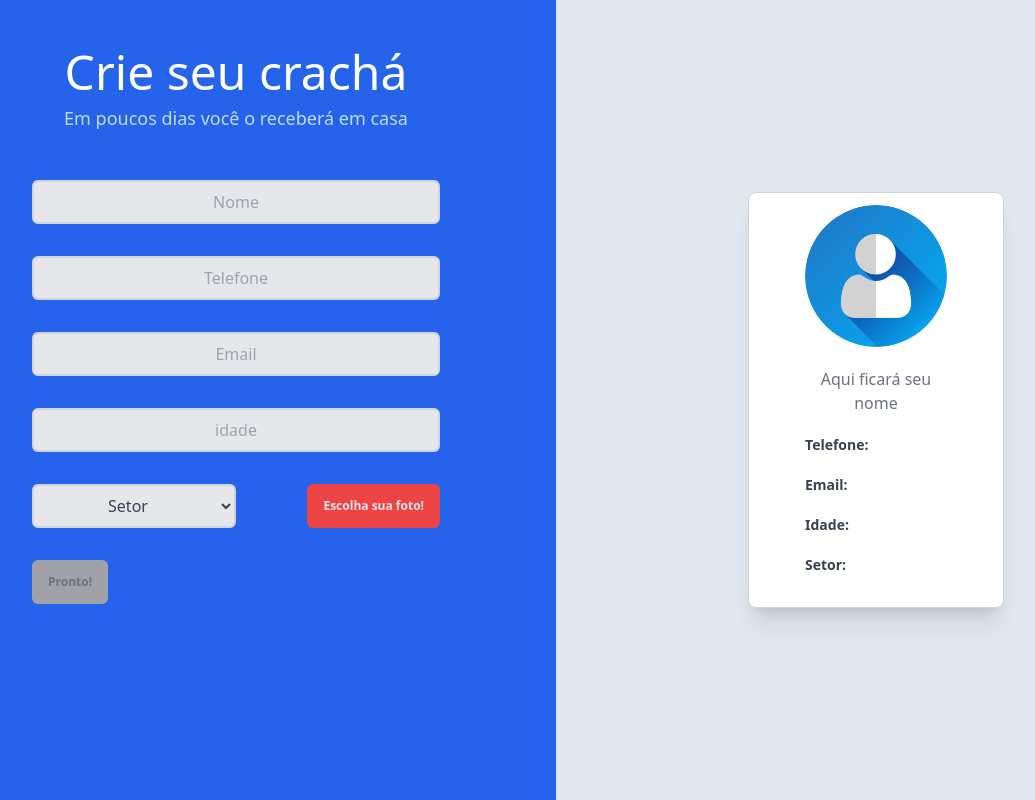
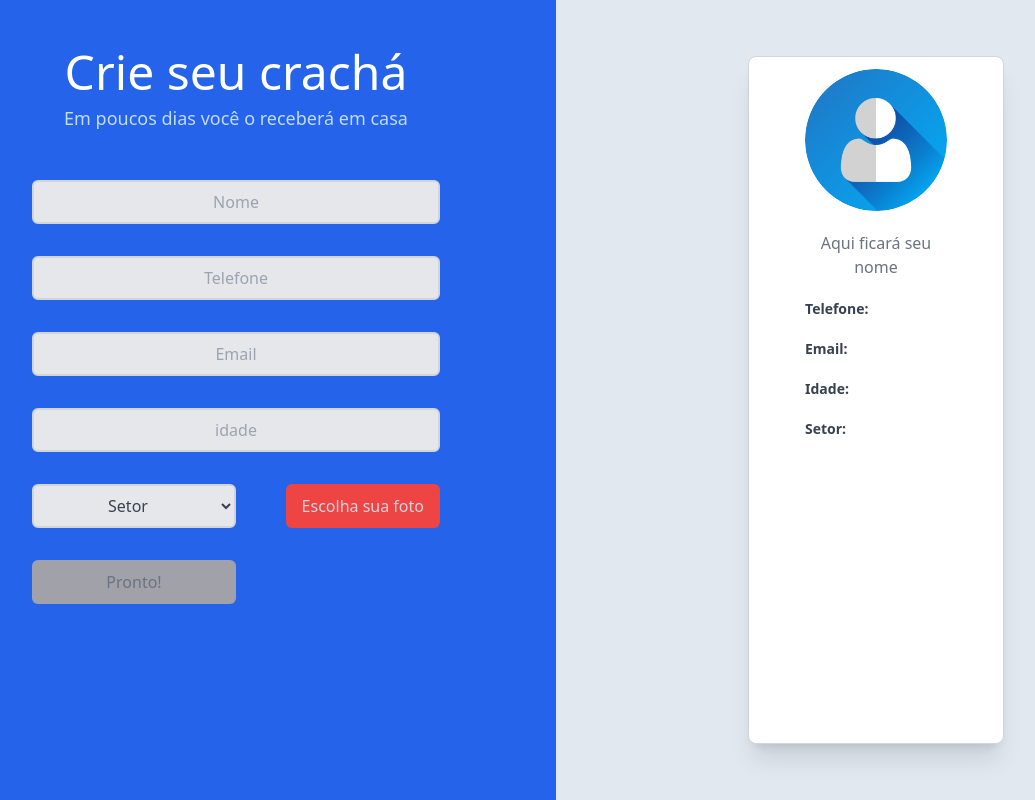
Before and after one commit to JonathanJack/parcelex, a Vue app: page / in a window 1280 px wide. Shown: the whole page, without its empty margins (84-1119 px from the left). Built offline with nearby package versions, Linux system fonts and the light colour scheme.

Commit message:
sucess popUp

```diff
--- a/src/components/Card.vue
+++ b/src/components/Card.vue
@@ -1,5 +1,6 @@
 <template>
-  <div class="card">
+<Sucess v-if="sucess"/>
+  <div id="card" class="card ">
     <div class="flex justify-center relative">
       <img v-if="!previewImage" class="avatar" src="../assets/avatar.png"/>
       <img :src="previewImage" class="avatar" />
@@ -11,13 +12,9 @@
 
     <div class="sm:flex sm:items-center">
       <div class="text-sm">
-        <!-- <transition name="slide-fade-up"> -->
-          <!-- <transition-group name="slide-fade-right"> -->
-            <p class="card-row card-mainInfo card-item__focus teste"><b>{{name}}</b></p>
-          <!-- </transition-group>
-        </transition>             -->
+        <p class="card-row card-mainInfo card-item__focus"><b>{{name}}</b></p>
         <p v-if="!name" class="card-row card-mainInfo text-gray-500 ">{{nameDefault}}</p>
-        <p id="teste" class="card-row card-info"><b>Telefone: </b> {{tel}}</p>
+        <p id="" class="card-row card-info"><b>Telefone: </b> {{tel}}</p>
         <p class="card-row card-info"><b>Email: </b>{{email}}</p>
         <p class="card-row card-info"><b>Idade: </b>{{age}}</p>
         <p class="card-row card-info"><b>Setor: </b>{{sectorSelected}}</p>
@@ -27,12 +24,16 @@
 </template>
 
 <script>
+import Sucess from './Sucess.vue'
+
 export default {
   img:'imageUpload',
+  components:{
+    Sucess
+  },
   data(){
     return({
       nameDefault: 'Aqui ficará seu nome',
-
     })
 
   },
@@ -43,7 +44,8 @@ export default {
     email: String,
     age: String,
     sectorSelected: String,
-    previewImage: String
+    previewImage: String,
+    sucess: Boolean
   }
 }
 </script>
--- a/src/components/HelloWorld.vue
+++ b/src/components/HelloWorld.vue
@@ -1,6 +1,6 @@
 <template>
   <div class="hello">
-   <Sucess v-if="showSucess"/>
+
 
 
     <div class="grid grid-cols-1 lg:grid-cols-2 ">
@@ -18,21 +18,19 @@
               <option value="" disabled >Setor</option>
               <option v-for="sector in sectors" :key="sector.id" :value="sector.name">{{sector.name}}</option>
             </select>
-            <label for="upload-file" class="btn btn-secondary flex align-center">
-              <span class="flex items-center">Escolha sua foto!</span>
+            <label for="upload-file" class="btn btn-secondary">
+              <span class="flex items-center ">Escolha sua foto</span>
               <input type="file" id="upload-file" hidden @change="uploadImage"/>
             </label>
-
-
           </div>
-          <button v-on:click="finishForm" :disabled="!allFieldsFilled"  class="btn" :class="allFieldsFilled ?'btn-primary' : 'btn-disabled'">Pronto!</button>
+          <button @click.stop.prevent="finishForm" :disabled="!allFieldsFilled"  class="btn w-full sm:w-1/2" :class="allFieldsFilled ?'btn-primary' : 'btn-disabled'">Pronto!</button>
         </form>
         </div>
 
       </div>
 
-      <div class="lg:min-h-screen max-h-screen flex items-center py-5 px-12 lg:px-24 xl:px-48 xl:py-14 bg-slate-200">
-        <Card :name="name" :tel="tel" :email="email" :age="age" :sectorSelected="sectorSelected" :previewImage="previewImage" />
+      <div class="h-full max-h-screen flex  py-5 px-12 lg:px-24 xl:px-48 xl:py-14 bg-slate-200 relative">
+        <Card :name="name" :tel="tel" :email="email" :age="age" :sectorSelected="sectorSelected" :previewImage="previewImage" :sucess="showSucess" />
       </div>
 
     </div>
@@ -44,13 +42,13 @@
 
 <script>
 import Card from './Card.vue'
-import Sucess from './Sucess.vue'
+
 
 export default {
   img:'imageUpload',
   components: {
     Card,
-    Sucess
+
 
   },
   data(){
@@ -75,8 +73,10 @@ export default {
 
   },
    methods:{
+      chooseFiles(){
+              document.getElementById("fileUpload").click();
+            },
             uploadImage(e){
-
                 const image = e.target.files[0];
                 const reader = new FileReader();
                 reader.readAsDataURL(image);
@@ -86,54 +86,39 @@ export default {
                 };
                 this.photoChoosed = true;
             },
-
-            chooseFiles(){
-              document.getElementById("fileUpload").click();
-            },
-
-
-            CheckFields(){
-
-
-                this.allFieldsFilled = this.name.length > 0 && this.email.length > 0 && this.sectorSelected.length > 0 && this.photoChoosed == true;
-
-
+            CheckFieldsFilled(){
+                this.allFieldsFilled =
+                  this.name.length > 0 &&
+                  this.email.length > 0 &&
+                  this.sectorSelected.length > 0 &&
+                  this.age > 0 &&
+                  this.photoChoosed == true;
             },
             onlyNumber ($event) {
-
               let keyCode = ($event.keyCode ? $event.keyCode : $event.which);
               if ((keyCode < 48 || keyCode > 57) && keyCode !== 46) {
                  $event.preventDefault();
               }
             },
-            sucessPopup(){
+
+            finishForm(){
               this.showSucess = true;
-            },
-            finishForm(){
-              event.preventDefault();
-              this.sucessPopup();
-              // this.scrollToElement({behavior: 'smooth'})
+              this.scrollToElement({behavior: 'smooth'})
               setTimeout(() => {
                 document.location.reload(true);
               }, 7000)
-
             },
-            // scrollToElement(options){
-            //   const el = document.getElementsById('teste');
-            //   console.log(el)
-            //   if (el) {
-            //     el.scrollIntoView(options);
-            //   }
-            // }
+            scrollToElement(options){
+              const el = document.getElementById('card');
+              console.log(el)
+              if (el) {
+                el.scrollIntoView(options);
+              }
+            }
   },
   updated(){
-    this.CheckFields()
+    this.CheckFieldsFilled()
   },
-
-
-  props: {
-    msg: String
-  }
 }
 </script>
 
--- a/src/components/Sucess.vue
+++ b/src/components/Sucess.vue
@@ -1,7 +1,7 @@
 <template>
-      <div class="fade  flex items-center bg-green-500 text-white text-sm font-bold px-4 h-20 rounded-l-lg py-6 w-1/3 absolute right-0 top-3.5 z-10" role="alert">
+      <div class="fade  flex items-center bg-green-500 text-white text-sm font-bold px-4 h-20 rounded-l-lg py-6  absolute right-0 top-3.5 z-10" role="alert">
   <svg class="fill-current  h-4 mr-2" xmlns="http://www.w3.org/2000/svg" viewBox="0 0 20 20"><path d="M12.432 0c1.34 0 2.01.912 2.01 1.957 0 1.305-1.164 2.512-2.679 2.512-1.269 0-2.009-.75-1.974-1.99C9.789 1.436 10.67 0 12.432 0zM8.309 20c-1.058 0-1.833-.652-1.093-3.524l1.214-5.092c.211-.814.246-1.141 0-1.141-.317 0-1.689.562-2.502 1.117l-.528-.88c2.572-2.186 5.531-3.467 6.801-3.467 1.057 0 1.233 1.273.705 3.23l-1.391 5.352c-.246.945-.141 1.271.106 1.271.317 0 1.357-.392 2.379-1.207l.6.814C12.098 19.02 9.365 20 8.309 20z"/></svg>
-  <p>Something happened that you should know about.</p>
+  <p>Perfeito! Em breve você receberá seu crachá!</p>
 </div>
 </template>
 
--- a/src/main.css
+++ b/src/main.css
@@ -9,11 +9,11 @@
 }
 
 .btn{
-    @apply h-16  my-5 sm:h-11  sm:my-4 font-semibold rounded-md text-xs px-4 cursor-pointer transition delay-75 ease-in-out;
+    @apply flex justify-center items-center  h-16  my-5 sm:h-11  sm:my-4  rounded-md text-base px-4 cursor-pointer transition delay-75 ease-in-out;
 }
 
 .btn-secondary{
-    @apply text-gray-200 bg-red-500 hover:text-red-500 hover:bg-gray-200 border-red-500;
+    @apply text-gray-300 bg-red-500 hover:text-red-500 hover:bg-gray-200 border-red-500;
 }
 
 .btn-primary{
```
